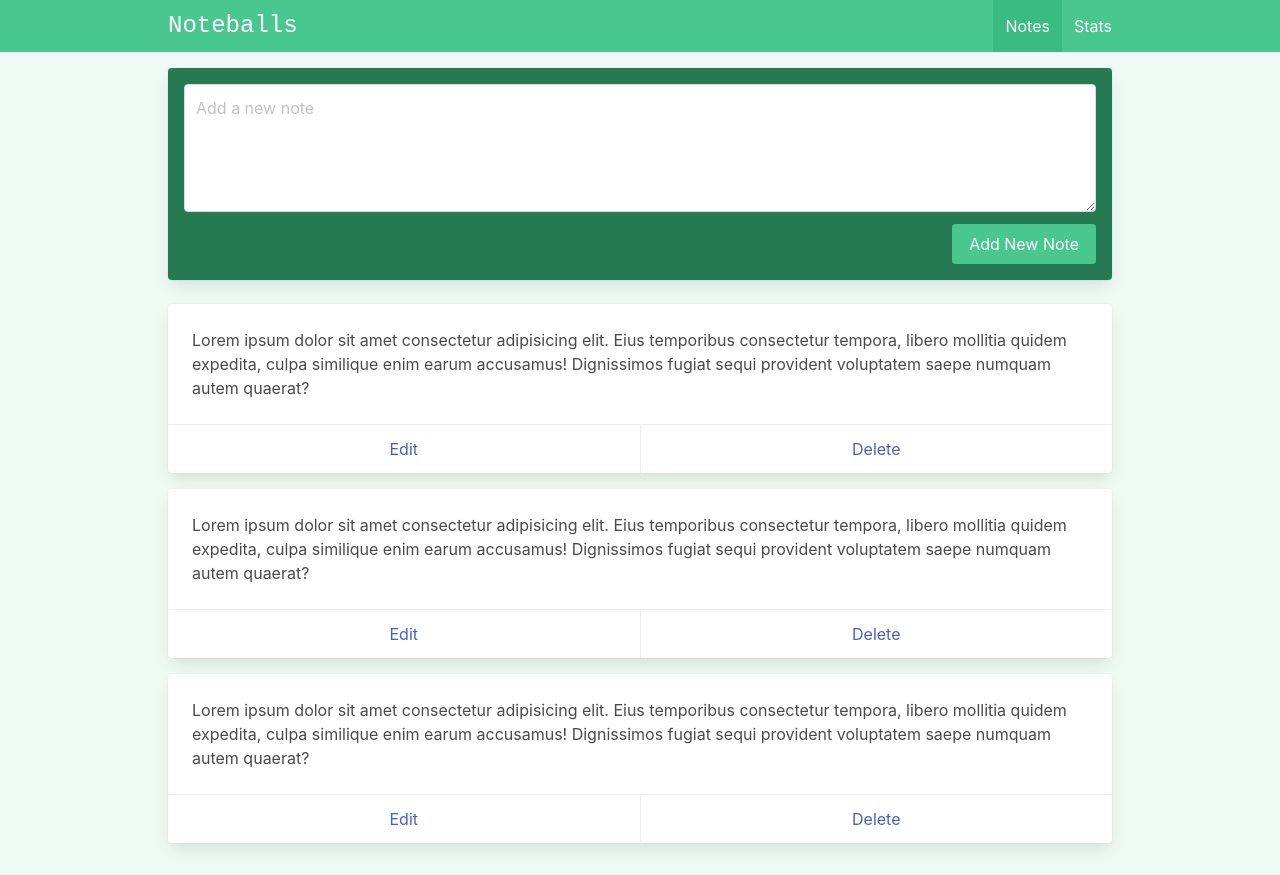
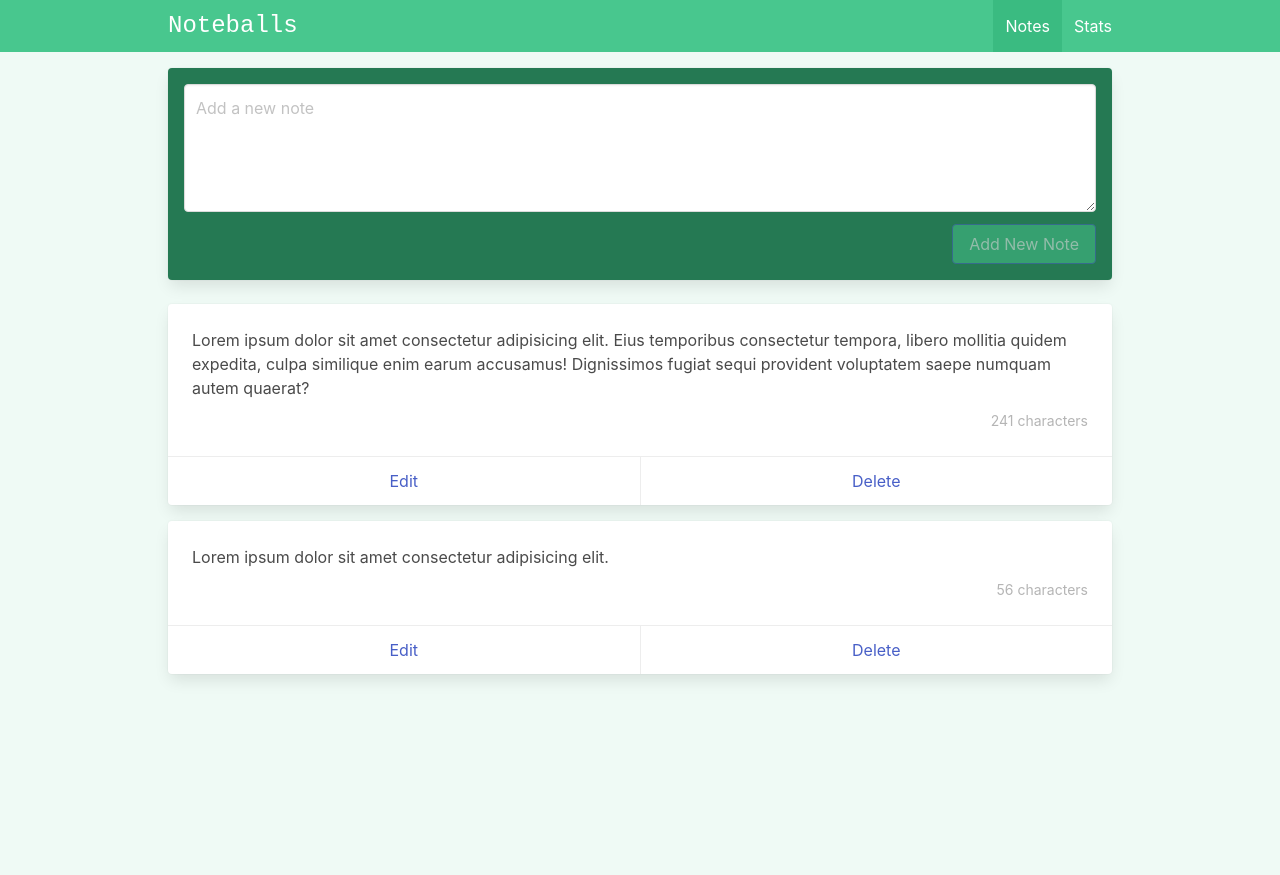
Before and after one commit to mickrubashkin/vue-noteapp, a Vue app: page / in a window 1280 px wide. After the commit the page ends 800 px from the top, so only its background shows below. Built offline with nearby package versions, Linux system fonts and the light colour scheme.

Commit message:
Add Note component. Add deleteNote feature

```diff
--- a/package.json
+++ b/package.json
@@ -9,6 +9,7 @@
   },
   "dependencies": {
     "bulma": "^0.9.4",
+    "uuid": "^9.0.1",
     "vue": "^3.3.4",
     "vue-router": "^4.2.5"
   },
--- a/src/App.vue
+++ b/src/App.vue
@@ -7,7 +7,7 @@
 </template>
 
 <script setup>
-import NavBar from '@/components/layout/NavBar.vue'
+import NavBar from '@/components/Layout/NavBar.vue'
 </script>
 
 <style>
--- /dev/null
+++ b/src/components/Notes/Note.vue
@@ -0,0 +1,49 @@
+<template>
+  <div class="card mb-4">
+    <div class="card-content">
+      <div class="content">
+        {{ note.content }}
+        <div class="has-text-right has-text-grey-light mt-2">
+          <small>{{ characterLength }}</small>
+        </div>
+      </div>
+    </div>
+    <footer class="card-footer">
+      <a
+        href="#"
+        class="card-footer-item"
+        >Edit</a
+      >
+      <a
+        @click.prevent="handleDeleteClicked"
+        href="#"
+        class="card-footer-item"
+        >Delete</a
+      >
+    </footer>
+  </div>
+</template>
+
+<script setup>
+import { computed } from 'vue'
+
+const props = defineProps({
+  note: {
+    type: Object,
+    required: true,
+  },
+})
+
+const emit = defineEmits(['deleteClicked'])
+
+const characterLength = computed(() => {
+  const length = props.note.content.length
+  const description = length > 1 ? 'characters' : 'character'
+
+  return `${length} ${description}`
+})
+
+const handleDeleteClicked = () => {
+  emit('deleteClicked', props.note.id)
+}
+</script>
--- a/src/views/ViewNotes.vue
+++ b/src/views/ViewNotes.vue
@@ -1,36 +1,70 @@
 <template>
   <div class="notes">
-
     <div class="card has-background-success-dark p-4 mb-5">
-
       <div class="field">
         <div class="control">
-          <textarea class="textarea" placeholder="Add a new note" />
+          <textarea
+            v-model="newNote"
+            class="textarea"
+            placeholder="Add a new note"
+            ref="newNoteRef"
+          />
         </div>
       </div>
 
-      <div class="field is-grouped is-grouped-right ">
+      <div class="field is-grouped is-grouped-right">
         <div class="control">
-          <button class="button is-link has-background-success">
+          <button
+            @click="addNote(textInput)"
+            :disabled="!newNote"
+            class="button is-link has-background-success"
+          >
             Add New Note
           </button>
         </div>
       </div>
     </div>
 
-
-    <div v-for="i in 3" class="card mb-4">
-      <div class="card-content">
-        <div class="content">
-          Lorem ipsum dolor sit amet consectetur adipisicing elit. Eius temporibus consectetur tempora, libero mollitia
-          quidem expedita, culpa similique enim earum accusamus! Dignissimos fugiat sequi provident voluptatem saepe
-          numquam autem quaerat?
-        </div>
-      </div>
-      <footer class="card-footer">
-        <a href="#" class="card-footer-item">Edit</a>
-        <a href="#" class="card-footer-item">Delete</a>
-      </footer>
-    </div>
+    <Note
+      v-for="note in notes"
+      :key="note.id"
+      :note="note"
+      @deleteClicked="deleteNote"
+    />
   </div>
 </template>
+
+<script setup>
+import { ref } from 'vue'
+import { v4 as uuid } from 'uuid'
+import Note from '@/components/Notes/Note.vue'
+
+const newNote = ref('')
+const newNoteRef = ref(null)
+
+const notes = ref([
+  {
+    id: 'id1',
+    content:
+      'Lorem ipsum dolor sit amet consectetur adipisicing elit. Eius   temporibus consectetur tempora, libero mollitia quidem expedita, culpa similique enim earum accusamus! Dignissimos fugiat sequi provident voluptatem saepe numquam autem quaerat?',
+  },
+  {
+    id: 'id2',
+    content: 'Lorem ipsum dolor sit amet consectetur adipisicing elit.',
+  },
+])
+
+const addNote = () => {
+  const note = {
+    id: uuid(),
+    content: newNote.value,
+  }
+  notes.value.unshift(note)
+  newNote.value = ''
+  newNoteRef.value.focus()
+}
+
+const deleteNote = (noteId) => {
+  notes.value = notes.value.filter((note) => note.id !== noteId)
+}
+</script>
```
Also changed, not shown: 1 other file (tests, documents, lock files or other folders).
